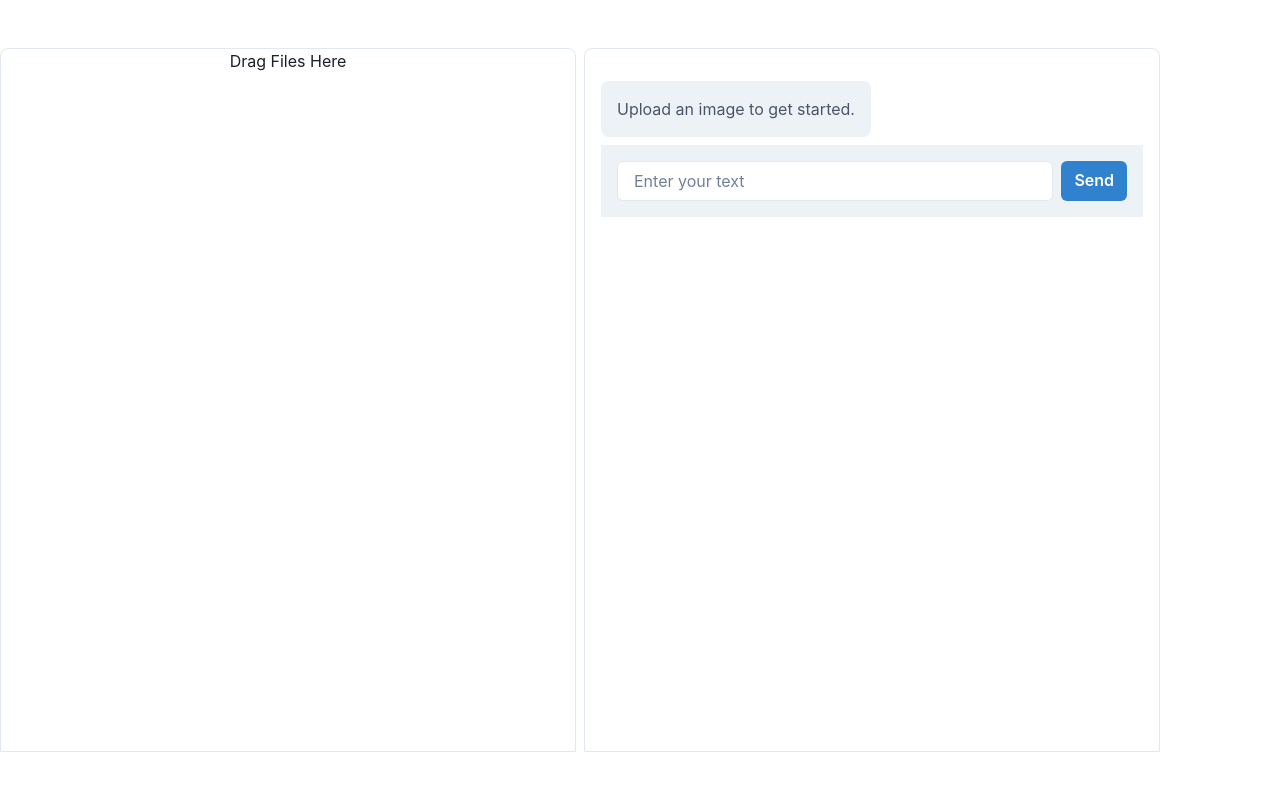
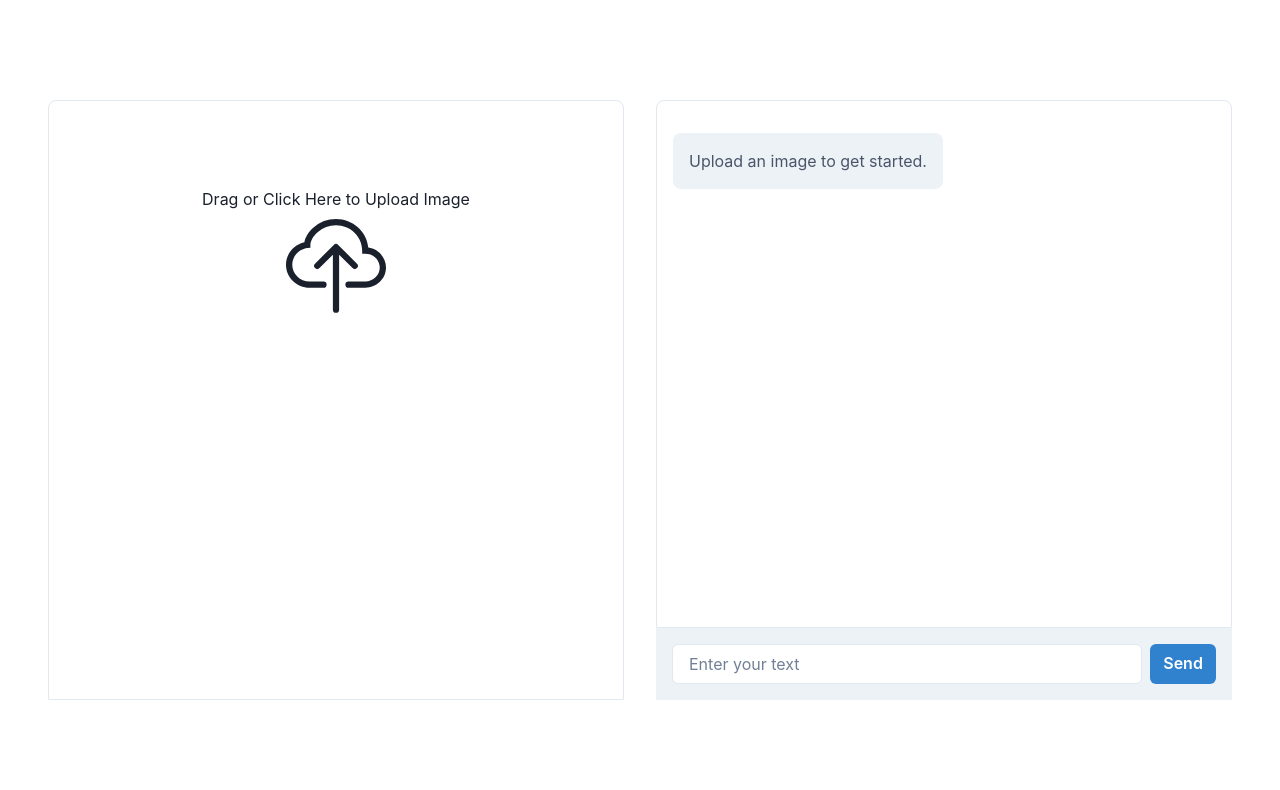
Before and after one commit to kylejshaffer/vqa-endpoint, a React (Create React App) app: page / in a window 1280 px wide. Shown: the top 790 px of the page. Built offline with nearby package versions, Linux system fonts and the light colour scheme; what @gradio/client would draw is missing.

Commit message:
Latest updates

```diff
--- a/package.json
+++ b/package.json
@@ -9,6 +9,7 @@
     "@testing-library/jest-dom": "^5.17.0",
     "@testing-library/react": "^13.4.0",
     "@testing-library/user-event": "^13.5.0",
+    "bootstrap-icons": "^1.11.3",
     "framer-motion": "^11.9.0",
     "fs": "^0.0.1-security",
     "react": "^18.3.1",
--- a/src/App.css
+++ /dev/null
@@ -1,38 +0,0 @@
-.App {
-  text-align: center;
-}
-
-.App-logo {
-  height: 40vmin;
-  pointer-events: none;
-}
-
-@media (prefers-reduced-motion: no-preference) {
-  .App-logo {
-    animation: App-logo-spin infinite 20s linear;
-  }
-}
-
-.App-header {
-  background-color: #282c34;
-  min-height: 100vh;
-  display: flex;
-  flex-direction: column;
-  align-items: center;
-  justify-content: center;
-  font-size: calc(10px + 2vmin);
-  color: white;
-}
-
-.App-link {
-  color: #61dafb;
-}
-
-@keyframes App-logo-spin {
-  from {
-    transform: rotate(0deg);
-  }
-  to {
-    transform: rotate(360deg);
-  }
-}
--- a/src/App.js
+++ b/src/App.js
@@ -3,7 +3,6 @@ import { ChakraProvider, Flex, HStack } from '@chakra-ui/react'
 import ChatPane from "./components/ChatPane";
 import Dropzone from "./components/DropZone";
 import { LMServiceContext } from "./context/LMServiceContext";
-import './App.css';
 
 const lmApp = await Client.connect("openbmb/MiniCPM-V-2");
 
@@ -11,8 +10,8 @@ function App() {
   return (
     <ChakraProvider>
       <LMServiceContext.Provider value={ lmApp }>
-        <Flex h="100vh" py={12} alignItems="auto">
-          <HStack>
+        <Flex h="100vh" py={12} justify="center" align="center">
+          <HStack spacing={8}>
             <Dropzone />
             <ChatPane />
           </HStack>
--- a/src/components/ChatPane.js
+++ b/src/components/ChatPane.js
@@ -1,5 +1,5 @@
-import { useContext, useRef, useState } from 'react';
-import { Button, Flex, HStack, Input, Spinner, VStack } from "@chakra-ui/react";
+import { useContext, useEffect, useRef, useState } from 'react';
+import { Box, Button, HStack, Input, Spinner, VStack } from "@chakra-ui/react";
 import { LMServiceContext } from '../context/LMServiceContext';
 import Message from "./Message";
 
@@ -8,6 +8,13 @@ function ChatPane() {
     const [messageList, setMessageList] = useState([]);
     const lmApp = useContext(LMServiceContext);
 
+    const AlwaysScrollToBottom = () => {
+        const elementRef = useRef();
+        useEffect(() => elementRef.current.scrollIntoView());
+        return <div ref={elementRef} />;
+      };
+
+
     const getResponse = async () => {
         if (!userInput.current.value) {
           alert("You need to input some text!");
@@ -15,7 +22,7 @@ function ChatPane() {
         const userChat = userInput.current.value;
         userInput.current.value = "";
         setMessageList((prevList) => [...prevList, {agent: "user", text: userChat}]);
-        const response = await lmApp.predict("/respond", [
+        /* const response = await lmApp.predict("/respond", [
             userChat,
             [], // undefined  in 'Chat with MiniCPM-V 2.0' Chatbot component
             "Sampling", // string  in 'Decode Type' Radio component
@@ -26,40 +33,33 @@ function ChatPane() {
             100, // number (numeric value between 0 and 200) in 'Top K' Slider component
             0.7, // number (numeric value between 0 and 2) in 'Temperature' Slider component
         ]);
-        const botResponse = response.data[1][0][1];
-        // const botResponse = "I am a chatbot.";
+        const botResponse = response.data[1][0][1]; */
+        const botResponse = "I am a chatbot.";
         setMessageList((prevList) => [...prevList, {agent: "bot", text: botResponse}]);
         console.log(messageList);
       }
 
     return (
-        <Flex w="xl" m="auto" h="full" borderWidth="1px" roundedTop="lg">
+        <Box>
             <VStack
                 px={4}
                 py={8}
                 overflow="auto"
                 flex={1}
-             css={{
-               '&::-webkit-scrollbar': {
-                 width: '4px',
-               },
-               '&::-webkit-scrollbar-track': {
-                 width: '6px',
-               },
-               '&::-webkit-scrollbar-thumb': {
-                 background: '#d5e3f7',
-                 borderRadius: '24px',
-               },
-             }}>
+                h="66vh"
+                w="xl"
+                borderWidth="1px"
+                roundedTop="lg"
+                >
                 <Message text="Upload an image to get started." actor="bot" />
                 {messageList.length > 0 ? messageList.map((m) => <Message text={m.text} actor={m.agent}/>) : null}
-                <HStack width="100%" p={4} bg="gray.100">
+                <AlwaysScrollToBottom />
+            </VStack>
+            <HStack width="100%" p={4} bg="gray.100" position="absoute">
                 <Input bg="white" placeholder="Enter your text" ref={userInput} />
-                    {console.log(messageList.slice(-1))}
                 {messageList.slice(-1).agent === "bot" ? <Spinner thickness='4px' speed='0.65s' emptyColor='gray.200' color='blue.500' size='xl'/> : <Button colorScheme="blue" onClick={getResponse}>Send</Button>}
             </HStack>
-            </VStack>
-        </Flex>
+        </Box>
     )
 }
 
--- a/src/components/DropZone.js
+++ b/src/components/DropZone.js
@@ -1,10 +1,12 @@
 import React, { useCallback, useContext, useState } from 'react';
+import { BsCloudUpload } from "react-icons/bs";
 import { useDropzone } from 'react-dropzone';
-import { Button, Image, VStack } from '@chakra-ui/react';
+import { Button, Image, Input, Spinner, Text, VStack } from '@chakra-ui/react';
 import { LMServiceContext } from '../context/LMServiceContext';
 
 function FileDropzone() {
   const [files, setFiles] = useState([]);
+  const [isLoaded, setIsLoaded] = useState(false);
   const lmApp = useContext(LMServiceContext);
 
   const setupImage = async () => {
@@ -14,7 +16,7 @@ function FileDropzone() {
         const result = await lmApp.predict("/upload_img", [
           files[0], 	// blob in 'Upload an image to start' Image component
           [], // undefined  in 'Chat with MiniCPM-V 2.0' Chatbot component
-        ])
+        ]).then(setIsLoaded(true));
         console.log(result);
         console.log("Image uploaded...");
     }
@@ -32,14 +34,29 @@ function FileDropzone() {
 
   const { getRootProps, getInputProps } = useDropzone({ onDrop });
 
+  let innerComp;
+  if (isLoaded) {
+    innerComp = (
+        <>
+        <Image src={files[0].preview} width="65%" alt="uploaded-image"/>
+        <Button onClick={setupImage}>Upload Image</Button>
+        </>
+    )
+  } else if (files.length === 0) {
+    innerComp = (
+        <>
+        <Input {...getInputProps()}/>
+        <Text>Drag or Click Here to Upload Image</Text>
+        <BsCloudUpload size='100px' />
+        </>
+    )
+  }
+
   return (
-    <VStack w="xl" m="auto" h="full" borderWidth="1px" roundedTop="lg">
-      <div {...getRootProps()}>
-        <input {...getInputProps()}/>
-        {files.length === 0 ? <p>Drag Files Here</p> : null}
-      </div>
-        {files.length > 0 ? <Button onClick={setupImage}>Upload Image</Button> : null}
-        {files.length > 0 ? <Image src={files[0].preview} width="60%" alt="input-image"/> : null}
+    <VStack w="xl" m="auto" h="75vh" borderWidth="1px" roundedTop="lg">
+        <VStack {...getRootProps()} padding="10%" marginTop="5%">
+            {innerComp}
+        </VStack>
     </VStack>
   );
 }
```
Also changed, not shown: 1 other file (tests, documents, lock files or other folders). Lines whose indentation alone changed are shown as unchanged.
